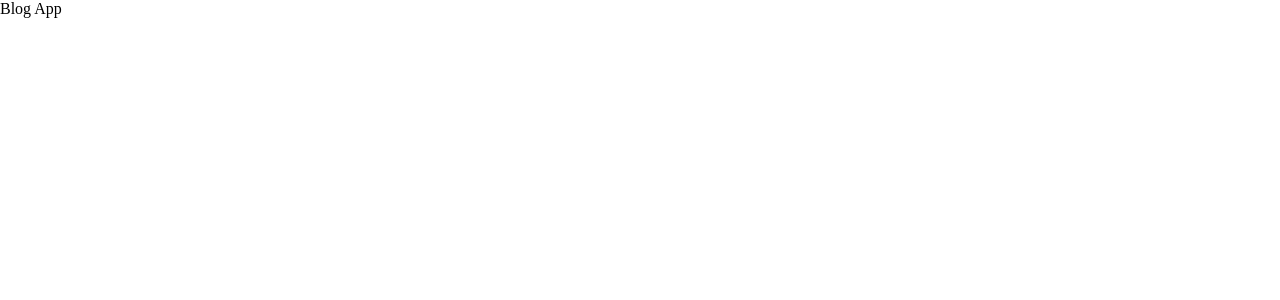
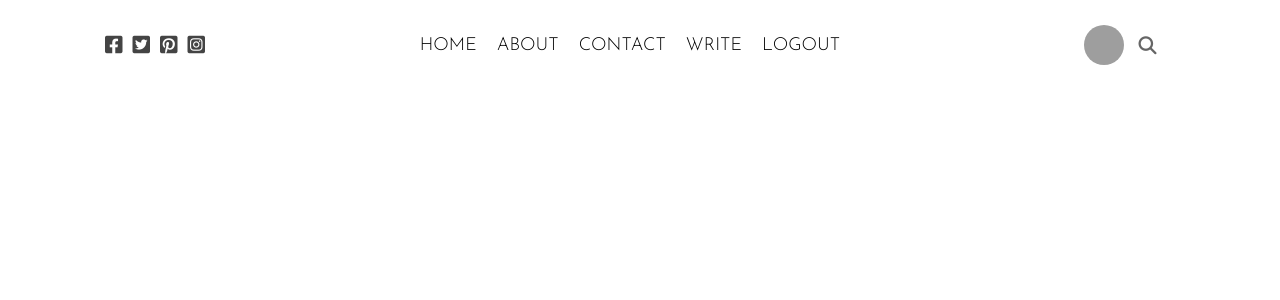
Before and after one commit to yoga1234/react-blog-app-client, a React (Create React App) app: page / in a window 1280 px wide. Shown: the top 300 px of the page. Built offline with nearby package versions, Linux system fonts and the light colour scheme; grey boxes are pictures that could not be loaded.

Commit message:
finishin nacbar

```diff
--- a/public/index.html
+++ b/public/index.html
@@ -8,6 +8,13 @@
     <link
       href="https://fonts.googleapis.com/css2?family=Josefin+Sans:wght@100;200;300;400;500;600;700&family=Lora:ital,wght@1,400;1,500;1,600&family=Varela&family=Varela+Round&display=swap"
       rel="stylesheet"
+    />
+    <link
+      rel="stylesheet"
+      href="https://cdnjs.cloudflare.com/ajax/libs/font-awesome/6.2.0/css/all.min.css"
+      integrity="sha512-xh6O/CkQoPOWDdYTDqeRdPCVd1SpvCA9XXcUnZS2FmJNp1coAFzvtCN9BmamE+4aHK8yyUHUSCcJHgXloTyT2A=="
+      crossorigin="anonymous"
+      referrerpolicy="no-referrer"
     />
     <style>
       * {
--- a/src/App.js
+++ b/src/App.js
@@ -1,5 +1,11 @@
+import TopBar from "./topbar/TopBar";
+
 function App() {
-  return <div className="App">Blog App</div>;
+  return (
+    <div className="App">
+      <TopBar />
+    </div>
+  );
 }
 
 export default App;
--- /dev/null
+++ b/src/topbar/TopBar.css
@@ -0,0 +1,52 @@
+.top {
+  width: 100%;
+  height: 50px;
+  padding-top: 20px;
+  background-color: white;
+  position: sticky;
+  top: 0;
+  display: flex;
+  align-items: center;
+  font-family: "Josefin Sans", sans-serif;
+}
+.topLeft,
+.topRight {
+  flex: 3;
+  display: flex;
+  align-items: center;
+  justify-content: center;
+}
+.topCenter {
+  flex: 6;
+}
+.topIcon {
+  font-size: 20px;
+  margin-right: 10px;
+  color: #444;
+  cursor: pointer;
+}
+.topImg {
+  width: 40px;
+  height: 40px;
+  border-radius: 50%;
+  object-fit: cover;
+}
+.topList {
+  display: flex;
+  justify-content: center;
+  margin: 0;
+  padding: 0;
+  list-style: none;
+}
+.topListItem {
+  margin-right: 20px;
+  font-size: 18px;
+  font-weight: 300;
+  cursor: pointer;
+}
+.topSearchIcon {
+  font-size: 18px;
+  color: #666;
+  cursor: pointer;
+  margin-left: 15px;
+}
--- /dev/null
+++ b/src/topbar/TopBar.jsx
@@ -0,0 +1,33 @@
+import "./TopBar.css";
+
+export default function TopBar() {
+  return (
+    <>
+      <div className="top">
+        <div className="topLeft">
+          <i className="topIcon fa-brands fa-square-facebook"></i>
+          <i className="topIcon fa-brands fa-square-twitter"></i>
+          <i className="topIcon fa-brands fa-square-pinterest"></i>
+          <i className="topIcon fa-brands fa-square-instagram"></i>
+        </div>
+        <div className="topCenter">
+          <ul className="topList">
+            <li className="topListItem">HOME</li>
+            <li className="topListItem">ABOUT</li>
+            <li className="topListItem">CONTACT</li>
+            <li className="topListItem">WRITE</li>
+            <li className="topListItem">LOGOUT</li>
+          </ul>
+        </div>
+        <div className="topRight">
+          <img
+            className="topImg"
+            src="https://images.pexels.com/photos/1858175/pexels-photo-1858175.jpeg?auto=compress&cs=tinysrgb&dpr=2&w=500"
+            alt=""
+          />
+          <i className="topSearchIcon fa-solid fa-magnifying-glass"></i>
+        </div>
+      </div>
+    </>
+  );
+}
```
